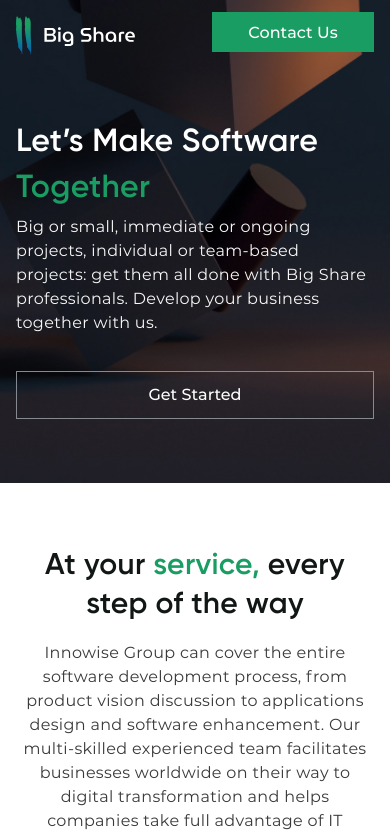
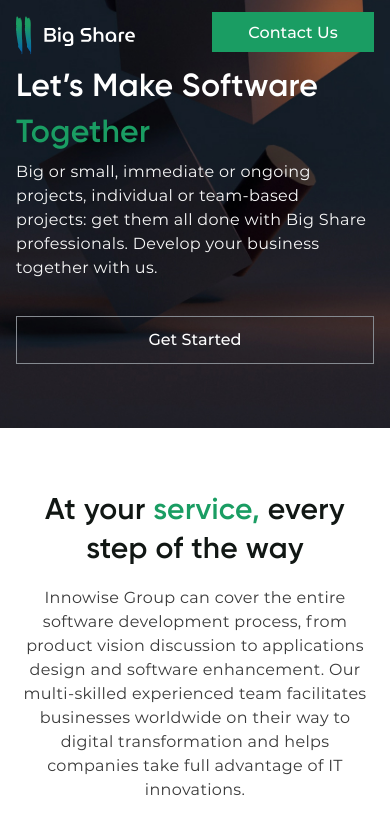
Before and after one commit to Maksim7700/big-share-v2, a React (Create React App) app: page / in a window 390 px wide. Shown: the top 836 px of the page. Built offline with nearby package versions, Linux system fonts and the light colour scheme; the HTML template or start-up script is replaced by a standard one.

Commit message:
Version 6

```diff
--- a/src/css/head/head.css
+++ b/src/css/head/head.css
@@ -8,8 +8,12 @@
     max-width: 851px;
     color:white;
     font-size: 72px;
-    margin-top: 267px;
+    padding-top: 267px;
     line-height: 93.6px;
+}
+
+.text-head-1-1 {
+    padding-top: 327px !important;
 }
 
 .text-head-1 span {
--- a/src/css/head/header.css
+++ b/src/css/head/header.css
@@ -1,6 +1,7 @@
 .flex-container-header {
     display: flex;
     justify-content: space-between;
+    padding-bottom: 12px;
 }
 
 /* .header-col-1, .header-col-2, .header-col-3 {
@@ -42,3 +43,16 @@
     margin-top: 16px;
     content: url('../../../public/head/big_share_header_logo.svg');
 }
+
+.fixed-header {
+    top: 0;
+    width: 100%;
+    border-bottom: 1px solid transparent;
+    background-color: #101A24;
+    z-index: 1;
+}
+
+.fixed {
+    width: 100%;
+    position: fixed;
+}
--- a/src/css/head/main.css
+++ b/src/css/head/main.css
@@ -7,6 +7,8 @@
     -o-background-size: cover;
     background-size: cover;
     width:100%;
+    background-color: #101A24;
+
 }
 
 
--- a/src/css/laptop.css
+++ b/src/css/laptop.css
@@ -51,7 +51,7 @@
     padding: 0 !important;
   }
   .text-head-1 {
-    margin-top: 64px !important;
+    padding-top: 64px !important;
     max-width: 485px !important;
     font-size: 32px !important;
     line-height: 46px !important;
@@ -301,7 +301,7 @@
     margin: 15px auto 15px auto;
   }
   .anketa-question {
-    height: 48px !important;
+    height: 100% !important;
     margin-top: 32px !important;
   }
   .anketa-text {
--- a/src/js/components/client/MobileClient.js
+++ b/src/js/components/client/MobileClient.js
@@ -14,7 +14,7 @@ const MobileClient = () => {
       <img id='company-11' alt='company icon' src='./client/company2_.svg'/>
     </div>
     <div className='project' >
-      <img  id='company-11' alt='company icon' src='./client/company3_.svg'/>
+      <img  id='company-11' alt='company icon' src='./client/company3_.png'/>
     </div>
     <div className='project' >
       <img id='company-11' alt='company icon' src='./client/company4_.svg'/>
--- a/src/js/components/head/Header.js
+++ b/src/js/components/head/Header.js
@@ -4,11 +4,26 @@ import '../../../css/fonts/fonts.css';
 import '../../../css/hover.css';
 import '../../../css/laptop.css';
 import {Link as Scroll} from 'react-scroll';
+import { useState } from 'react';
 
 const Header = () => {
+
+    const [changeHeadColor, setChangeHeadColor] = useState(false);
+
+    const changeBackground = () => {
+        if (window.scrollY > 25) {
+            setChangeHeadColor(true);
+        } else {
+            setChangeHeadColor(false);
+        }
+    }
+
+    window.addEventListener('scroll', changeBackground);
+
     return (
+        <div className={`${changeHeadColor ? 'fixed-header':''} fixed`}>
         <Container>
-            <div className='flex-container-header'>
+            <div className={`flex-container-header`}>
                 <div className="header-col-1"><div className="header-logo"></div></div>
                 <div className="header-col-2 Montserrat-600">
                     {/* <div className="flex-container-header-col-2">
@@ -25,6 +40,7 @@ const Header = () => {
                 </Scroll>
             </div>
         </Container>
+        </div>
     )
 }
 
--- a/src/js/components/technology/languages/Box.js
+++ b/src/js/components/technology/languages/Box.js
@@ -3,7 +3,6 @@ import '../../../../css/hover.css';
 import '../../../../css/laptop.css';
 
 const Box = (props) => {
-    console.log(props.className)
     return (
         <div className='box'>
              <div className={`box-image`}> <img alt={`${props.className}`} src={`./technologies/${props.className}.svg`}/></div>
--- a/src/js/components/technology/languages/Language.js
+++ b/src/js/components/technology/languages/Language.js
@@ -31,7 +31,7 @@ const Language = () => {
         <div className="flex-container-language em-02">
             <div className='scrolling-wrapper'>
                 <div className='flex-containter-buttons Montserrat-500'>
-                    <button className={`Montserrat-500 ${isDesign ? 'green' : ''} tech-button-hover`} onClick={setDesign}><span>Design</span></button>
+                    <button  className={`Montserrat-500 ${isDesign ? 'green' : ''} tech-button-hover`} onClick={setDesign}><span>Design</span></button>
                     <button className={`Montserrat-500 ${isWeb ? 'green' : ''} tech-button-hover`} onClick={setWeb}><span>Web dev.</span></button>
                     <button className={`Montserrat-500 ${isMobile ? 'green' : ''} tech-button-hover`} onClick={setMobile}><span>Mobile dev.</span></button>
                 </div>
```
Also changed, not shown: public/client/company3_.png (added).
